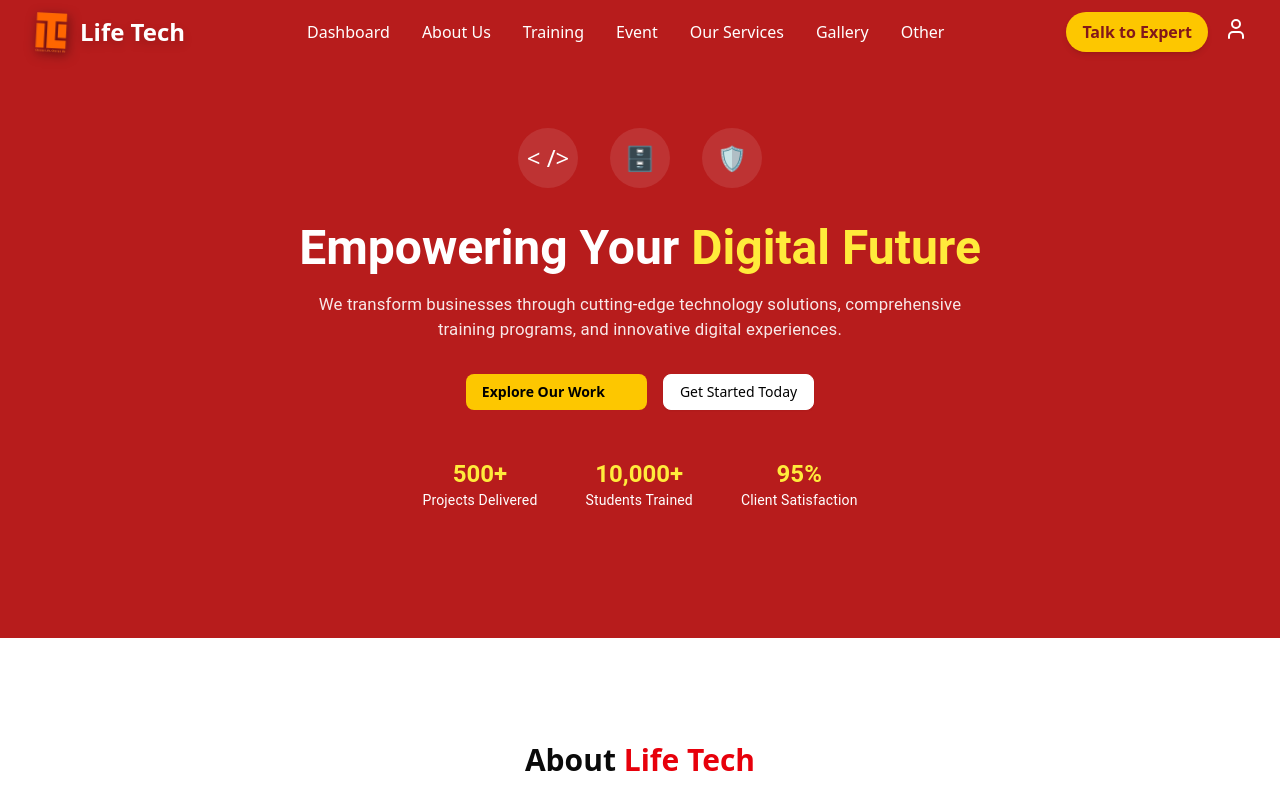
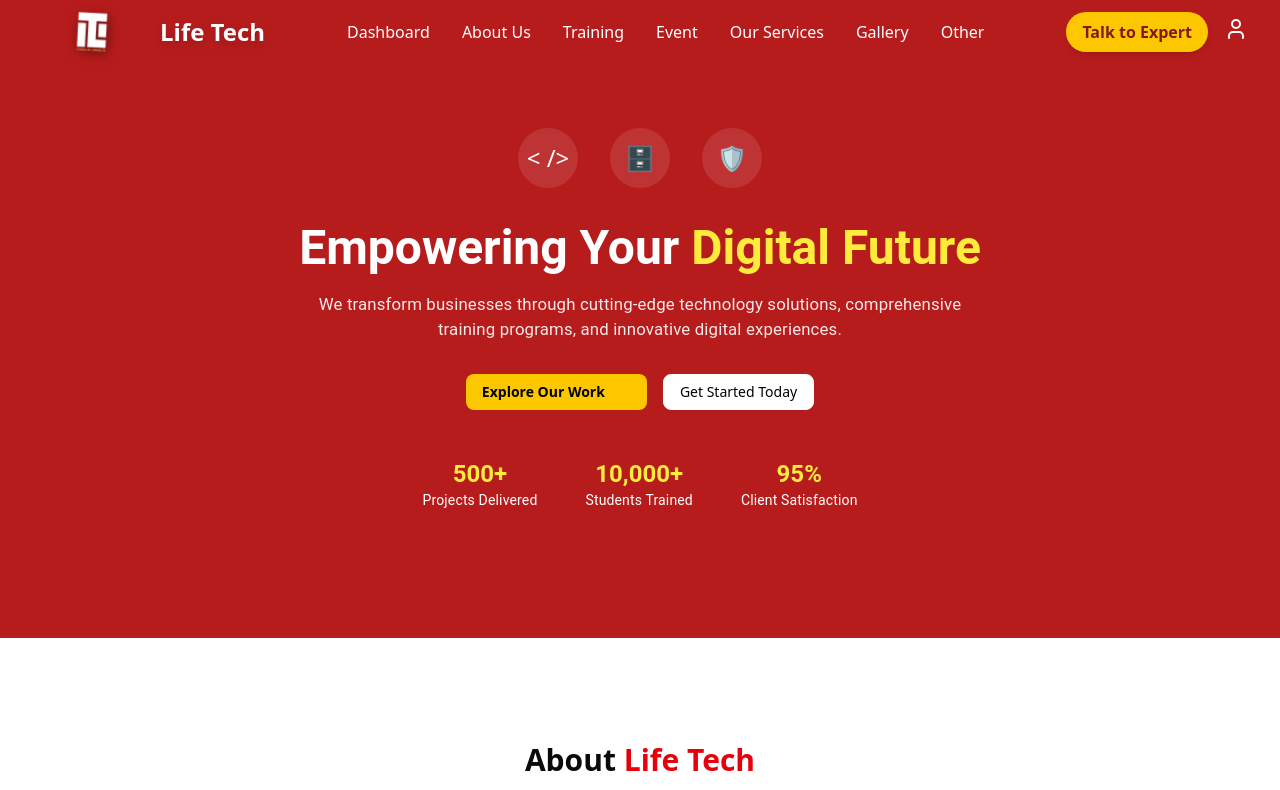
Before and after one commit to pramodtharu12454/Lifetechnepal, a Next.js app: page / in a window 1280 px wide. Shown: the top 790 px of the page. Built offline with nearby package versions, Linux system fonts and the light colour scheme; some icons are missing.

Commit message:
logo change

```diff
--- a/components/navbar/footer.tsx
+++ b/components/navbar/footer.tsx
@@ -59,10 +59,10 @@ export default function Footer() {
           {/* Left: Logo + Intro */}
           <Box>
             <Image
-              src="/logo.png"
+              src="/logo1.png"
               alt="Life Tech Logo"
-              width={180}
-              height={80}
+              width={300}
+              height={180}
               style={{ marginBottom: "1.2rem" }}
             />
             <Typography
--- a/components/navbar/header.tsx
+++ b/components/navbar/header.tsx
@@ -61,9 +61,9 @@ export default function CompanyHeader() {
           <div className="flex items-center justify-between h-16">
             {/* Logo */}
             <Link href="/" className="flex items-center space-x-2">
-              <div className="relative w-10 h-10 transform rotate-3 hover:rotate-0 transition-transform duration-300">
+              <div className="relative w-30 h-30 transform rotate-3 hover:rotate-0 transition-transform duration-300">
                 <Image
-                  src="/logo.png"
+                  src="/logo1.png"
                   alt="Life Tech Logo"
                   fill
                   className="object-contain drop-shadow-[2px_4px_6px_rgba(0,0,0,0.5)]"
```
Also changed, not shown: public/logo1.png (added).
